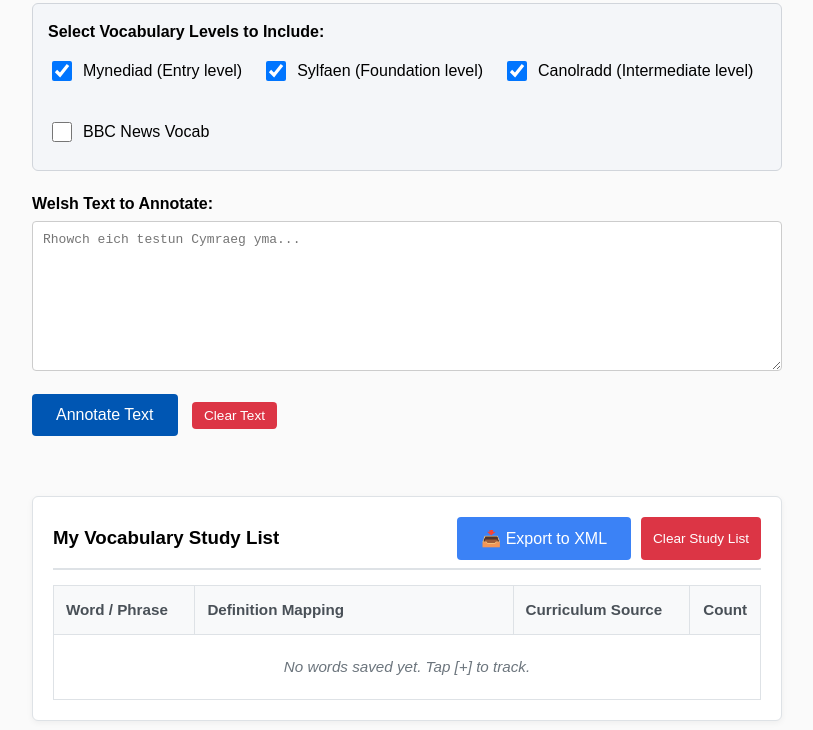
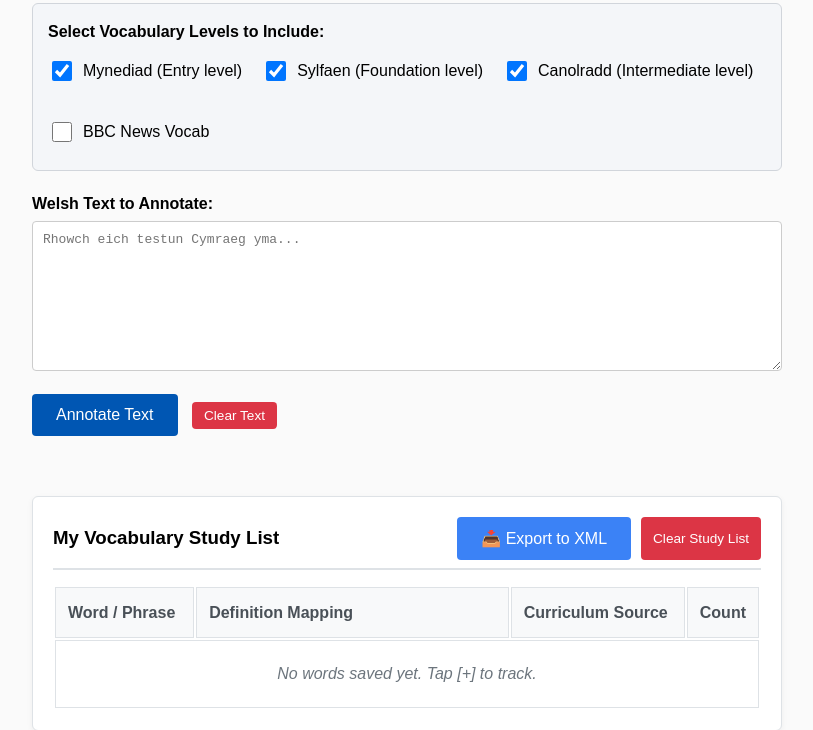
Before and after one commit to KJWhitehead/welsh-auto-annotate, a browser extension: page index.html in a window 1280 px wide. Shown: the part 92-822 px from the top of the page, without its empty margins (233-1046 px from the left). Drawn offline with Linux system fonts and the light colour scheme.

Commit message:
Refactor study table styles and clean up comments

```diff
--- a/assets/styles.css
+++ b/assets/styles.css
@@ -143,23 +143,26 @@ body {
   box-shadow: 0 2px 6px rgba(0,0,0,0.05);
 }
 
-/* FIXED SCOPE: Scopes the table selectors to prevent global page distortion */
-body table,
+* ======================================================= */
+/* SCOPED SYSTEM STUDY TABLE STYLING                       */
+/* ======================================================= */
+/* These rules are isolated via .study-table so they can NEVER break public web page elements */
+
 .study-table {
   width: 100%;
   border-collapse: collapse;
   margin-top: 15px;
   font-size: 0.95em;
+  font-family: sans-serif;
 }
 
-body th, body td,
-.study-table th, .study-table td {
+.study-table th,
+.study-table td {
   border: 1px solid #dee2e6;
   padding: 12px;
   text-align: left;
 }
 
-body th,
 .study-table th {
   background-color: #f8f9fa;
   color: #495057;
@@ -221,7 +224,7 @@ body th,
   opacity: 1;
 }
 
-/* NEW: Styled curriculum badge for the new Course & Unit table column */
+/* Styled curriculum badge for the new Course & Unit table column */
 .unit-tag {
   font-size: 11px;
   background: #e0f2fe;
```
